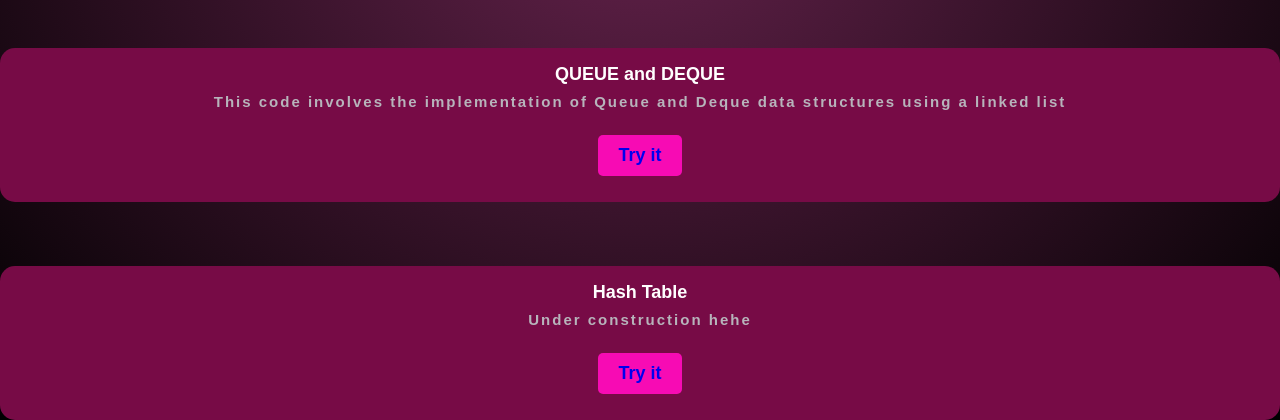
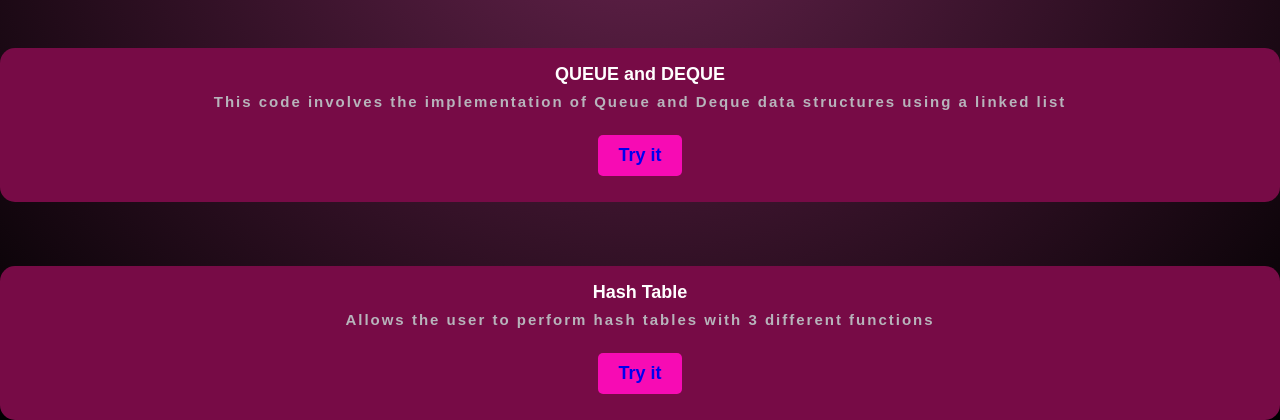
Before and after one commit to shanehazel/Group-6-Website, a Flask app: page /works in a window 1280 px wide. Shown: the part 641-1061 px from the top of the page. Run offline with Flask 3, Linux system fonts and the light colour scheme.

Commit message:
minor changes in works created

```diff
--- a/Search Algo Presentation/templates/works.html
+++ b/Search Algo Presentation/templates/works.html
@@ -45,7 +45,7 @@
     <div class="work-container">
         <div class="work-details">
             <h2>Hash Table</h2>
-            <p>Under construction hehe</p>
+            <p>Allows the user to perform hash tables with 3 different functions</p>
             <button class="try-it-button" onclick="showWork('work4')"><a href="/hash_algo">Try it</a></button>
         </div>
     </div>
```
